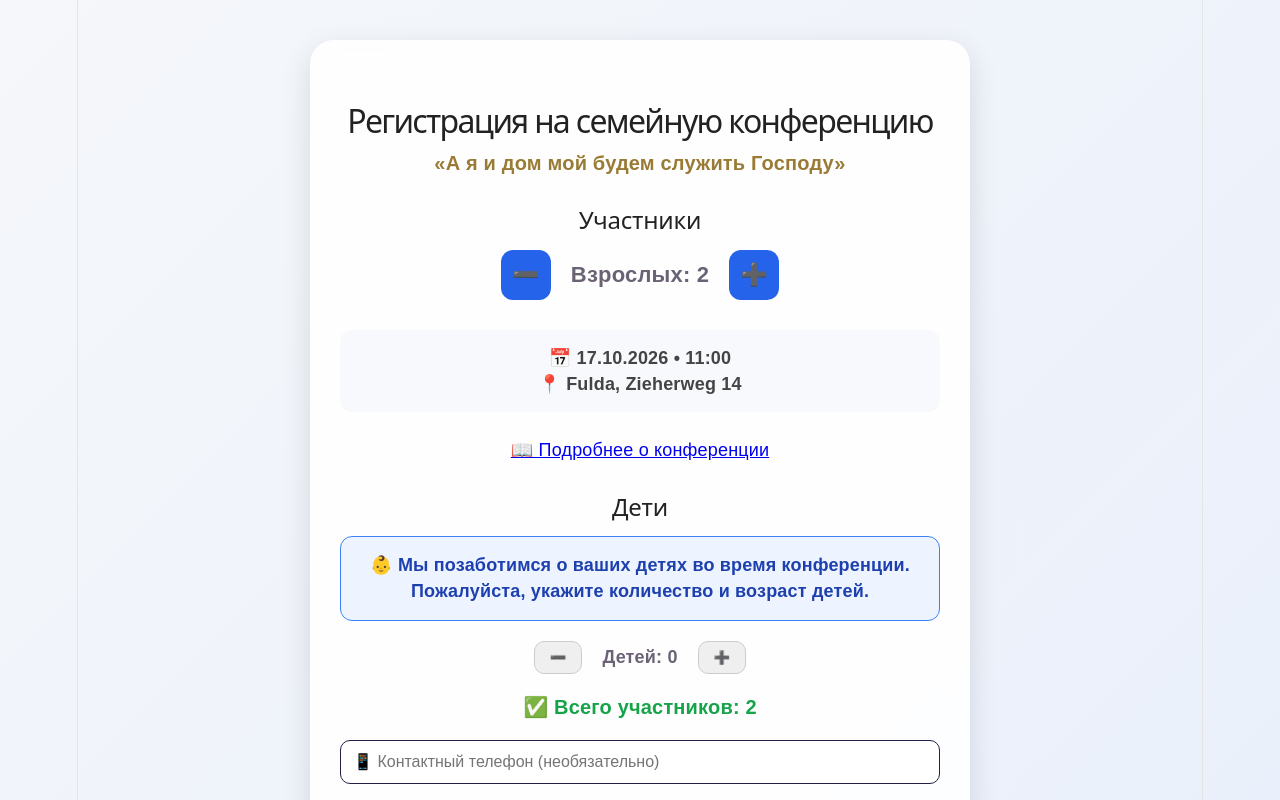
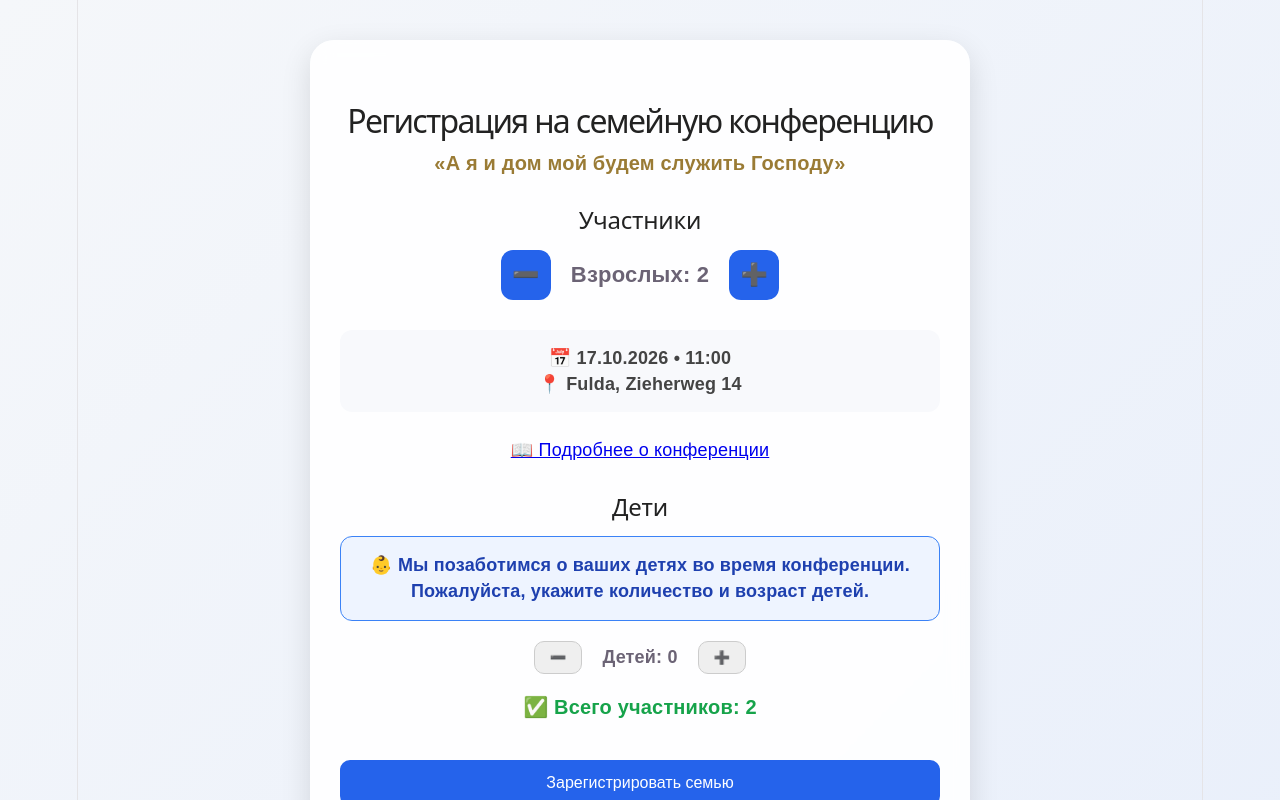
Before and after one commit to Malynskyi/church-registration, a React (Vite) app: page / in a window 1280 px wide. Shown: the top 800 px of the page. Built offline with nearby package versions, Linux system fonts and the light colour scheme.

Commit message:
Changed CSS

```diff
--- a/src/pages/RegistrationPage.jsx
+++ b/src/pages/RegistrationPage.jsx
@@ -143,18 +143,6 @@ export default function RegistrationPage() {
             </div>
 
 
-            <input
-                className="form-input"
-                type="tel"
-                placeholder="📱 Контактный телефон (необязательно)"
-                value={family.phone || ""}
-                onChange={(e) =>
-                    setFamily((prev) => ({
-                        ...prev,
-                        phone: e.target.value,
-                    }))
-                }
-            />
 
             {showConfirm && (
                 <div className="confirm-card">
@@ -200,44 +188,7 @@ export default function RegistrationPage() {
             >
                 Зарегистрировать семью
             </button>
-            {showConfirm && (
-                <div className="modal-overlay">
-                    <div className="modal">
-                        <h2>✅ Подтвердить регистрацию</h2>
 
-                        <p>
-                            Взрослые: {family.adults}
-                        </p>
-
-                        <p>
-                            Дети: {family.children.length}
-                        </p>
-
-                        <p>
-                            Всего участников: {family.adults + family.children.length}
-                        </p>
-
-                        <div className="modal-buttons">
-                            <button
-                                className="cancel-button"
-                                onClick={() => setShowConfirm(false)}
-                            >
-                                Назад
-                            </button>
-
-                            <button
-                                className="confirm-button"
-                                onClick={() => {
-                                    setShowConfirm(false);
-                                    handleSubmit();
-                                }}
-                            >
-                                Подтвердить
-                            </button>
-                        </div>
-                    </div>
-                </div>
-            )}
 
             {showSuccess && (
                 <div className="modal-overlay">
```
